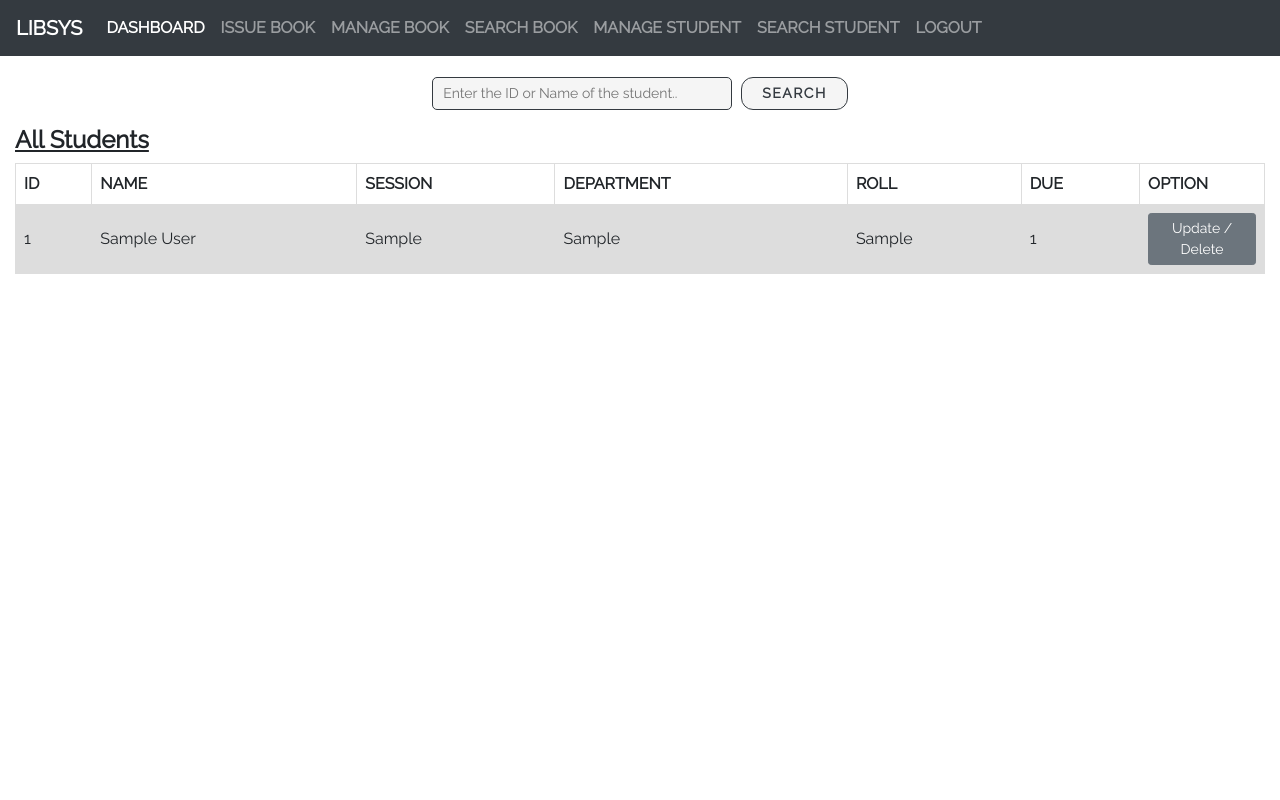
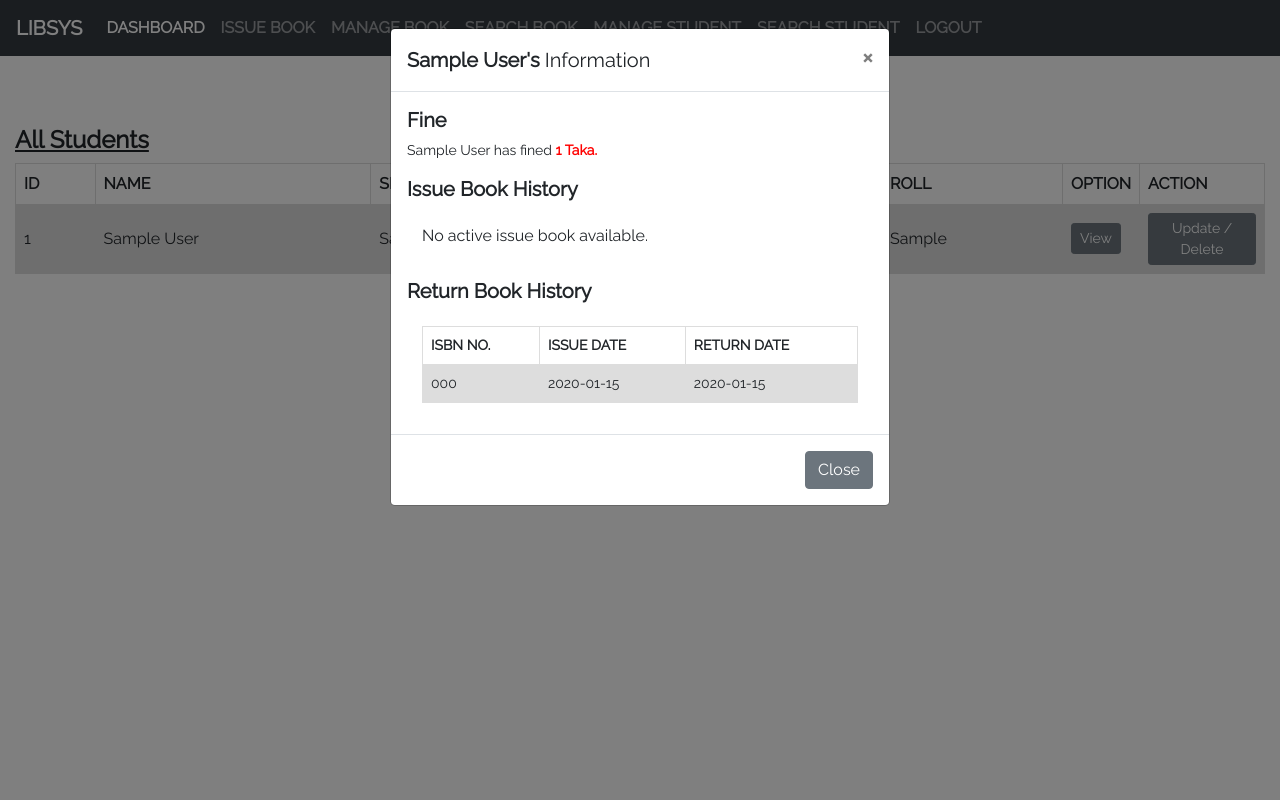
Before and after one commit to sazzadshopno/Library-Management-System, a PHP site: page /searchstudent.php?student_id=1 in a window 1280 px wide. Run offline with PHP 8.4, Linux system fonts and the light colour scheme; tables that the repository leaves empty hold one stand-in row (values such as "Sample post"); lists and menus that the app fills with data are empty.

Commit message:
view student details

```diff
--- a/page/searchstudent.php
+++ b/page/searchstudent.php
@@ -35,7 +35,7 @@ include '../include/header.php';
             echo '<th>Session</th>';
             echo '<th>Department</th>';
             echo '<th>Roll</th>';
-            echo '<th>Due</th><th>Option</th></tr>';
+            echo '<th>Option</th><th>Action</th></tr>';
             $keyword = $_GET['value'];
             while ($row = $result->fetch_assoc()) {
                 $stdid = preg_replace("/$keyword/i", "<b style='background-color:yellow;'>$0</b>", $row['student_id']);
@@ -44,7 +44,7 @@ include '../include/header.php';
                 echo '<td>' . $row['student_session'] . '</td>';
                 echo '<td>' . $row['student_department'] . '</td>';
                 echo '<td>' . $row['student_roll'] . '</td>';
-                echo '<td>' . $row['student_fine'] . '</td><td><td style="width:10%;"><button type="button" class="btn btn-secondary btn-sm" onclick="view(' . $row["student_id"] . ')">Update / Delete</button></td></tr>';
+                echo '<td style="width:5%;"> <button type="button"  class="btn btn-secondary btn-sm" onclick="view(' . $row["student_id"] . ')">View</button> </td><td style="width:10%;"><button type="button" class="btn btn-secondary btn-sm" onclick="edit(' . $row["student_id"] . ')">Update / Delete</button></td></tr>';
             }
             echo "</table>";
             $con->close();
@@ -62,7 +62,7 @@ include '../include/header.php';
             echo '<th>Session</th>';
             echo '<th>Department</th>';
             echo '<th>Roll</th>';
-            echo '<th>Due</th><th>Option</th></tr>';
+            echo '<th>Option</th><th>Action</th></tr>';
             $keyword = $_GET['value'];
             while ($row = $result->fetch_assoc()) {
                 $name = preg_replace("/$keyword/i", "<b style='background-color:yellow;'>$0</b>", $row['student_name']);
@@ -71,7 +71,7 @@ include '../include/header.php';
                 echo '<td>' . $row['student_session'] . '</td>';
                 echo '<td>' . $row['student_department'] . '</td>';
                 echo '<td>' . $row['student_roll'] . '</td>';
-                echo '<td>' . $row['student_fine'] . '</td><td style="width:10%;"><button type="button" class="btn btn-secondary btn-sm" onclick="view(' . $row["student_id"] . ')">Update / Delete</button></td></tr>';
+                echo '<td style="width:5%;"> <button type="button"  class="btn btn-secondary btn-sm" onclick="view(' . $row["student_id"] . ')">View</button> </td><td style="width:10%;"><button type="button" class="btn btn-secondary btn-sm" onclick="edit(' . $row["student_id"] . ')">Update / Delete</button></td></tr>';
             }
             echo "</table>";
             $con->close();
@@ -89,28 +89,121 @@ include '../include/header.php';
         echo '<th>Session</th>';
         echo '<th>Department</th>';
         echo '<th>Roll</th>';
-        echo '<th>Due</th><th>Option</th></tr>';
+        echo '<th>Option</th><th>Action</th></tr>';
         while ($row = $result->fetch_assoc()) {
             echo '<tr><td>' . $row["student_id"] . '</td>';
             echo '<td>' . $row['student_name'] . '</td>';
             echo '<td>' . $row['student_session'] . '</td>';
             echo '<td>' . $row['student_department'] . '</td>';
             echo '<td>' . $row['student_roll'] . '</td>';
-            echo '<td>' . $row['student_fine'] . '</td><td style="width:10%;"><button type="button" class="btn btn-secondary btn-sm" onclick="view(' . $row["student_id"] . ')">Update / Delete</button></td></tr>';
+            echo '<td style="width:5%;"> <button type="button"  class="btn btn-secondary btn-sm" onclick="view(' . $row["student_id"] . ')">View</button> </td><td style="width:10%;"><button type="button" class="btn btn-secondary btn-sm" onclick="edit(' . $row["student_id"] . ')">Update / Delete</button></td></tr>';
         }
         echo "</table>";
         $con->close();
     }
     ?>
 </div>
+<div class="modal fade" data-backdrop="static" id="myModal" tabindex="-1" role="dialog" aria-labelledby="myModalTitle" aria-hidden="true">
+    <div class="modal-dialog" role="document">
+        <div class="modal-content">
+            <div class="modal-header">
+                <?php
+                include('../include/connection.php');
+                $std_id = $_GET['student_id'];
+                $sql1 = "SELECT * FROM student WHERE student_id = '$std_id';";
+                $result1 = $con->query($sql1);
+                $row1 = $result1->fetch_assoc();
+                $student_name = $row1['student_name'];
+                $student_fine = $row1['student_fine'];
+                ?>
+                <h5 class="modal-title" id="myModalTitle"> <b><?php echo $student_name ?>'s</b> Information</h5>
+                <button type="button" class="close" data-dismiss="modal" aria-label="Close">
+                    <span aria-hidden="true">&times;</span>
+                </button>
+            </div>
+            <div class="modal-body">
+                <h5><strong>Fine</strong></h5>
+                <p style="font-size: 14px;"><?php echo $student_name ?> has fined <strong <?php if ($student_fine != 0) {
+                                                                                                echo "style = 'color:red'";
+                                                                                            } ?>><?php echo $student_fine ?> Taka.</strong></p>
+                <h5><strong>Issue Book History</strong></h5>
+                <?php
+                $sql2 = "SELECT * FROM borrowedby WHERE student_id = '$std_id' and return_date is null;";
+                $result2 = $con->query($sql2);
+                ?>
+                <div class="result">
+                    <?php
+                    if ($result2->num_rows > 0) {
+                    ?>
+                        <table align='center'>
+                            <tr style="font-size: 14px;">
+                                <th>ISBN No.</th>
+                                <th>Issue Date</th>
+                                <th>Due Date</th>
+                            </tr>
+                        <?php
+
+                        while ($issuebook = $result2->fetch_assoc()) {
+                            echo "<tr style='font-size: 14px;'><td>" . $issuebook['isbn_no'] . "</td><td>" . $issuebook['issue_date'] . "</td><td>" . $issuebook['due_date'] . "</td></tr>";
+                        }
+                        echo "</table>";
+                    }else{
+                        echo "<p>No active issue book available.</p>";
+                    }
+                        ?>
+                </div>
+                <h5><strong>Return Book History</strong></h5>
+                <?php
+                $sql3 = "SELECT * FROM borrowedby WHERE student_id = '$std_id' and return_date is not null;";
+                $result3 = $con->query($sql3);
+                ?>
+                <div class="result">
+                    <?php
+                    if ($result3->num_rows > 0) {
+                    ?>
+                        <table align='center'>
+                            <tr style="font-size: 14px;">
+                                <th>ISBN No.</th>
+                                <th>Issue Date</th>
+                                <th>Return Date</th>
+                            </tr>
+                        <?php
+
+
+                        while ($returnbook = $result3->fetch_assoc()) {
+                            echo "<tr style='font-size: 14px;'><td>" . $returnbook['isbn_no'] . "</td><td>" . $returnbook['issue_date'] . "</td>" .  "<td>" . $returnbook['return_date'] . "</td></tr>";
+                        }
+                        echo "</table>";
+                    }else{
+                        echo "<p>Return book not available.</p>";
+                    }
+                        ?>
+
+                </div>
+            </div>
+            <div class="modal-footer">
+                <button type="button" class="btn btn-secondary" onclick="viewsearch();" data-dismiss="modal">Close</button>
+            </div>
+        </div>
+    </div>
+</div>
+<?php
+if (isset($_GET['student_id'])) {
+    echo "<script> $('#myModal').modal('show'); </script>";
+}
+?>
+
+</body>
 <script type=text/javascript language="javascript">
+    function edit(id){
+            window.location = 'managestudent.php?student_id=' + id + '&available=true';
+    }
     function view(id){
-            window.location = 'managestudent.php?student_id=' + id + '&available=true';
-        }
-        function viewsearch(){
-            location.replace("searchstudent.php");
-        }
-    </script>
-</body>
+        window.location.replace('searchstudent.php?student_id=' + id);
+    }
+    function viewsearch(){
+        location.replace("searchstudent.php");
+    }
+</script>
 
 </html>
```
